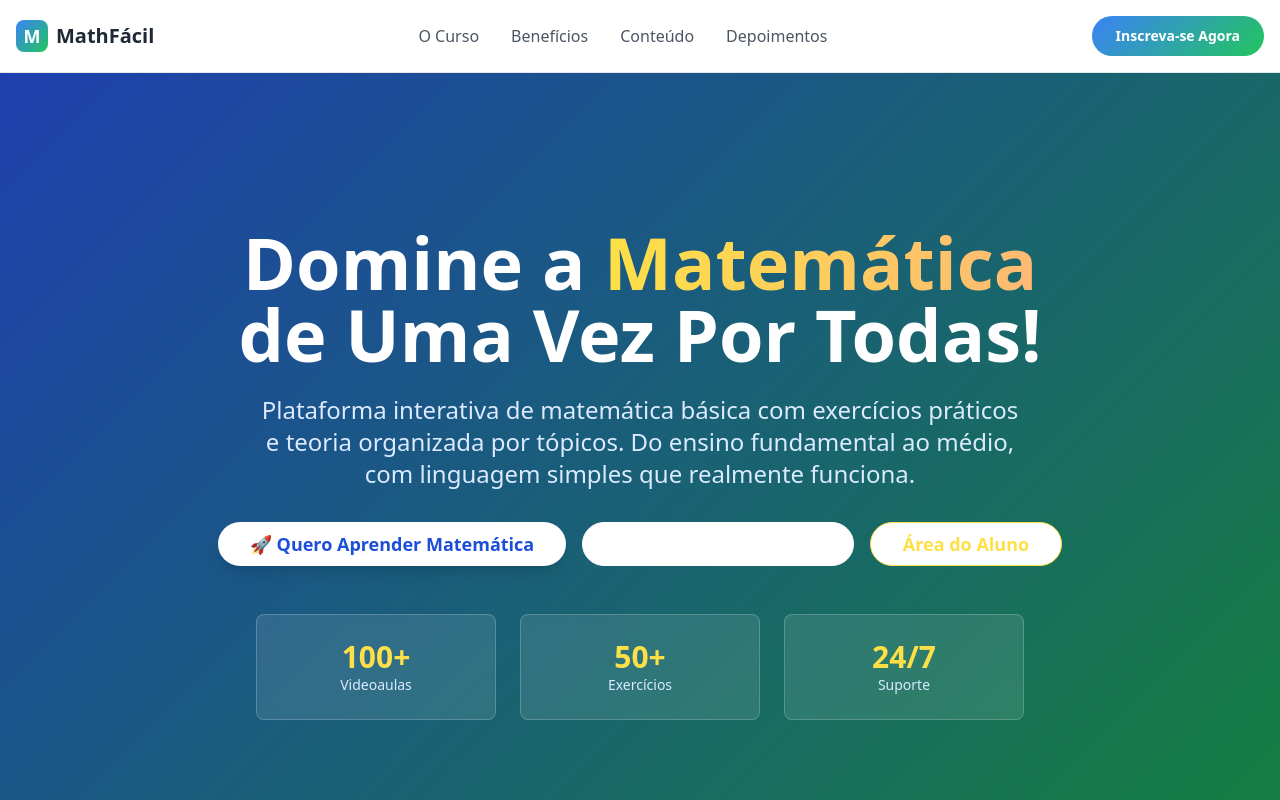
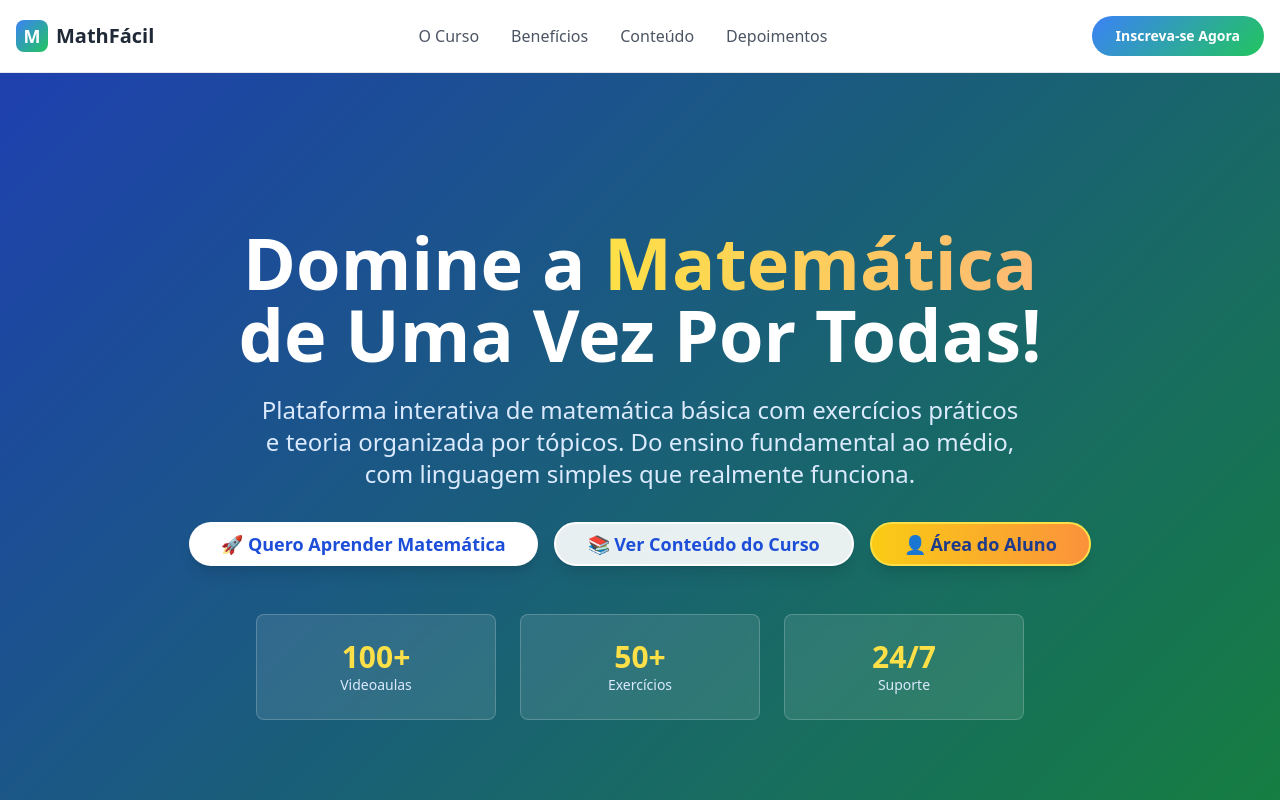
Before and after one commit to CassAssump/math-master-landing-page, a React (Vite) app: page / in a window 1280 px wide. Shown: the top 800 px of the page. Built offline with nearby package versions, Linux system fonts and the light colour scheme.

Commit message:
Fix: Improve button design for readability
Improved the design of the "Ver Conteúdo do Curso" and "Meu Dashboard" buttons for better readability.

```diff
--- a/src/components/HeroSection.tsx
+++ b/src/components/HeroSection.tsx
@@ -56,18 +56,18 @@ const HeroSection = () => {
               variant="outline"
               size="lg"
               onClick={handleViewContent}
-              className="border-white text-white hover:bg-white hover:text-math-blue-700 px-8 py-4 rounded-full font-semibold text-lg transition-all duration-300"
+              className="bg-white/90 backdrop-blur-sm border-2 border-white text-math-blue-700 hover:bg-white hover:border-yellow-300 hover:text-math-blue-800 px-8 py-4 rounded-full font-bold text-lg transition-all duration-300 hover:scale-105 shadow-lg"
             >
-              Ver Conteúdo do Curso
+              📚 Ver Conteúdo do Curso
             </Button>
 
             <Button
               variant="outline"
               size="lg"
               onClick={handleAccessDashboard}
-              className="border-yellow-300 text-yellow-300 hover:bg-yellow-300 hover:text-math-blue-700 px-8 py-4 rounded-full font-semibold text-lg transition-all duration-300"
+              className="bg-gradient-to-r from-yellow-400 to-orange-400 border-2 border-yellow-300 text-math-blue-900 hover:from-yellow-300 hover:to-orange-300 hover:border-yellow-200 px-8 py-4 rounded-full font-bold text-lg transition-all duration-300 hover:scale-105 shadow-lg"
             >
-              {user ? "Meu Dashboard" : "Área do Aluno"}
+              👤 {user ? "Meu Dashboard" : "Área do Aluno"}
             </Button>
           </div>
 
```
